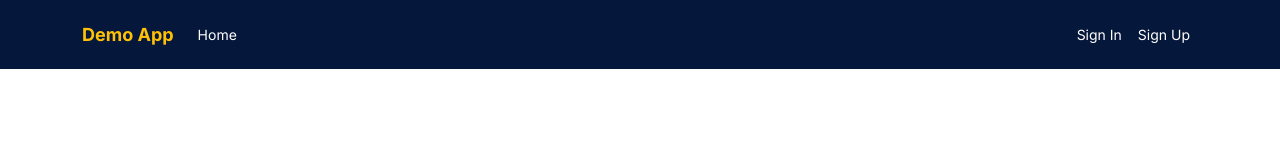
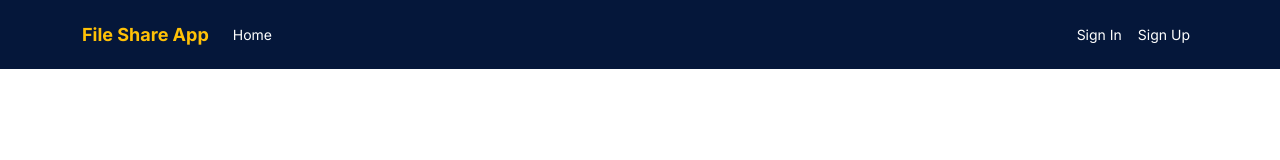
Before and after one commit to shaikhalamin/files-app-fe, a Next.js app: page /auth/signin in a window 1280 px wide. Shown: the top 160 px of the page. Built offline with nearby package versions, Linux system fonts and the light colour scheme; no server answers.

Commit message:
File navbar title changes

```diff
--- a/src/app/components/navbar/NewsAgNavbar.tsx
+++ b/src/app/components/navbar/NewsAgNavbar.tsx
@@ -39,7 +39,7 @@ const NewsAgNavbar = () => {
           role="general-navbar-brand-role"
           className={`${styles.ft18} ${styles.ftBold}`}
         >
-          <span className="text-warning">Demo App</span>
+          <span className="text-warning">File Share App</span>
         </Navbar.Brand>
 
         <Navbar.Toggle
```
